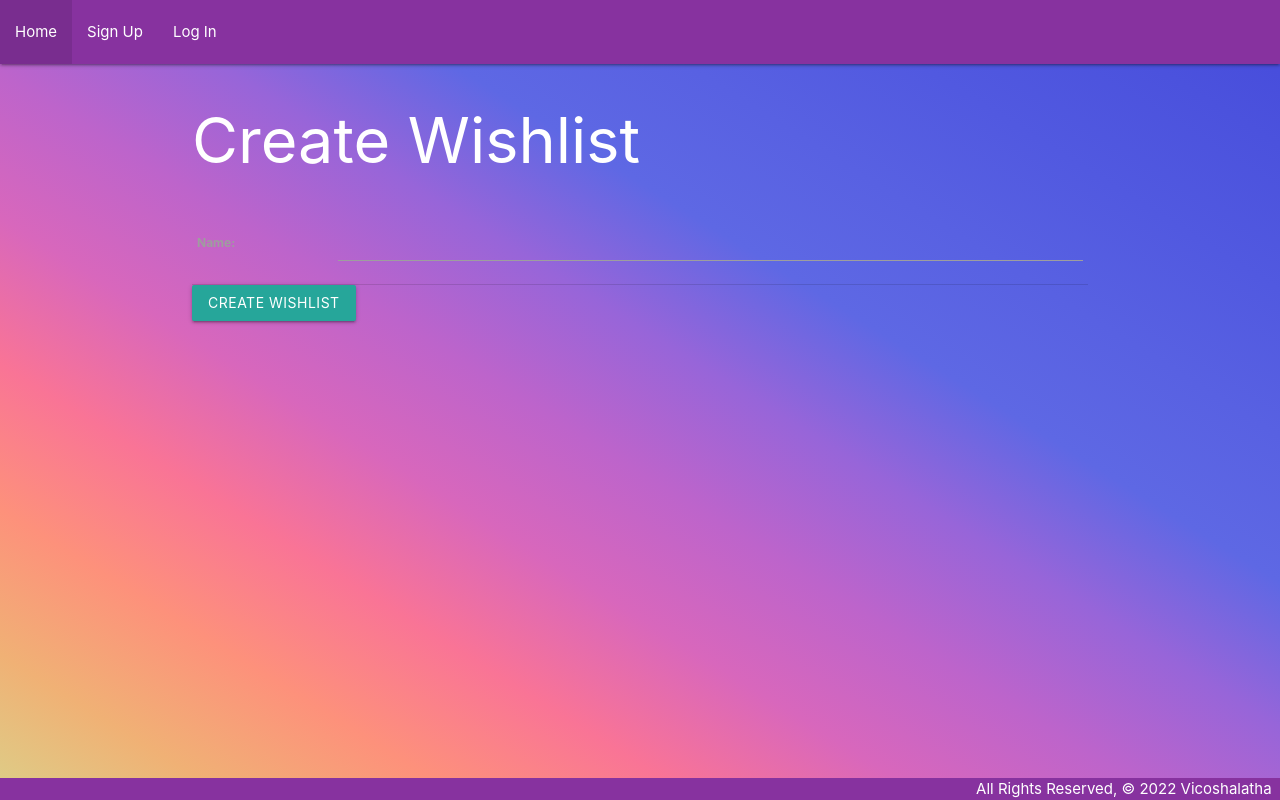
After one commit to victordevera24/project-3, a Django app: page /product/1/new_wishlist in a window 1280 px wide. The commit adds this page. Run offline with Django 4.2, Linux system fonts and the light colour scheme.

Commit message:
wishlists can be added from the product detail page.  Creation of a wishlist redirects to the previous product detail page

```diff
--- a/shopping_project/main_app/forms.py
+++ b/shopping_project/main_app/forms.py
@@ -1,8 +1,13 @@
 from django.forms import ModelForm
-from .models import Product
+from .models import Product, WishList
 from django.views.generic.edit import CreateView
 
 class ProductForm(ModelForm):
     class Meta:
         model = Product
         fields = ['name', 'price', 'sale_price', 'sale_end']
+
+class WishListForm(ModelForm):
+    class Meta:
+        model = WishList
+        fields = ['name']
--- a/shopping_project/main_app/models.py
+++ b/shopping_project/main_app/models.py
@@ -7,8 +7,6 @@ from django.contrib.auth.models import User
 
 
 # Create your models here.
-
-
 
 class Store(models.Model):
     name = models.CharField(max_length=100)
@@ -50,6 +48,9 @@ class WishList(models.Model):
     users = models.ForeignKey(User, on_delete=models.CASCADE)
     products = models.ManyToManyField(Product, blank=True)
 
+    def __str__(self):
+        return self.name
+
 
 
 class Review(models.Model):
--- a/shopping_project/main_app/templates/base.html
+++ b/shopping_project/main_app/templates/base.html
@@ -38,7 +38,7 @@
     </main>
 
     <footer class="page-footer">
-        <div class="right">All Rights Reserved, &copy; 2022 !!PUT PROJECT NAME HERE!! &nbsp;</div>
+        <div class="right">All Rights Reserved, &copy; 2022 Vicoshalatha &nbsp;</div>
     </footer>
 </body>
 <script>
--- /dev/null
+++ b/shopping_project/main_app/templates/wishlists/create.html
@@ -0,0 +1,13 @@
+{% extends 'base.html' %}
+
+{% block content %}
+
+<h1>Create Wishlist</h1>
+<form action="{% url 'product_detail' product_id %}" method="POST">
+    {% csrf_token %}
+    <table>
+        {{ form.as_table }}
+    </table>
+    <input type="submit" value="Create Wishlist" class="btn">
+</form>
+{% endblock %}
--- a/shopping_project/main_app/urls.py
+++ b/shopping_project/main_app/urls.py
@@ -14,5 +14,7 @@ urlpatterns = [
      path('accounts/signup/', views.signup, name='signup'),
      path('products/<int:pk>/update/', views.ProductUpdate.as_view(), name='products_update'),
      path('products/<int:pk>/delete/', views.ProductDelete.as_view(), name='products_delete'),
-     path('product/<int:product_id>/', views.product_detail, name='product_detail')
+     path('product/<int:product_id>/', views.product_detail, name='product_detail'),
+     path('product/<int:product_id>/new_wishlist', views.new_wishlist, name='new_wishlist'),
+     path('products/<int:product_id>/wishlist_create/', views.wishlist_create, name='wishlist_create'),
 ]
--- a/shopping_project/main_app/views.py
+++ b/shopping_project/main_app/views.py
@@ -1,7 +1,7 @@
 from django.shortcuts import render, redirect
 from django.http import HttpResponse
-from .models import Store, Product
-from .forms import ProductForm
+from .models import Store, Product, WishList
+from .forms import ProductForm, WishListForm
 from django.views.generic.edit import CreateView, UpdateView, DeleteView
 from django.urls import reverse, reverse_lazy
 import os
@@ -68,7 +68,7 @@ def product_create(request, store_id):
       url = f"{os.environ['S3_BASE_URL']}{bucket}/{key}"
       new_product.url = url
     except:
-      print('An error occurrd uploading file to S3')
+      print('An error occurred uploading file to S3')
     form.save()
   return redirect('detail', store_id=store_id)
 
@@ -101,3 +101,15 @@ class ProductDelete(LoginRequiredMixin, DeleteView):
 def product_detail(request, product_id):
   product = Product.objects.get(id=product_id)
   return render(request, 'products/detail.html', {'product':product})
+
+def new_wishlist(request, product_id):
+  form = WishListForm()
+  return render(request, 'wishlists/create.html', {'form' : form, 'product_id' : product_id})
+
+def wishlist_create(request, product_id):
+  form = WishListForm(request.POST)
+  if form.is_valid():
+    new_wishlist = form.save(commit=False)
+    new_wishlist.user_id = request.user.id
+    form.save()
+  return redirect('product_detail', product_id=product_id)
```
Also changed, not shown: shopping_project/main_app/templates/products/detail.html (+7 -3 lines), shopping_project/main_app/migrations/0001_initial.py, shopping_project/main_app/migrations/0002_wishlist.py (deleted), shopping_project/main_app/migrations/0003_wishlist_name.py (deleted).
